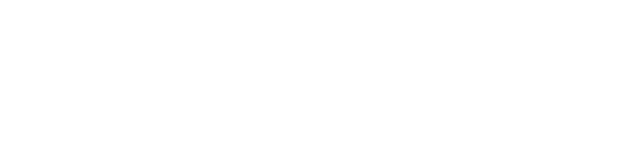
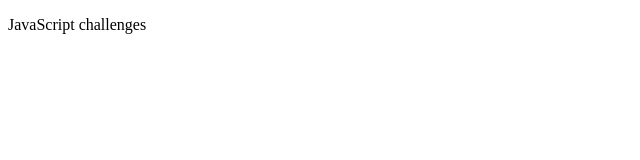
Before and after one commit to OlebogengBogopane/OLEBOG971_BCL2302_Justin_Olebogeng_Bogopane_Interactive_web_apps, a plain HTML site: page IWA2/index.html in a window 1280 px wide. Shown: the whole page, without its empty margins (0-640 px from the left). Drawn offline with Linux system fonts and the light colour scheme.

Commit message:
IWA2 comments

```diff
--- a/IWA2/index.html
+++ b/IWA2/index.html
@@ -11,7 +11,9 @@
 
 </head>
 <body>
-    <div></div>
+    <div>
+        <p>JavaScript challenges</p>
+    </div>
 </body>
 
 </html>
--- a/IWA2/js/challenge1.js
+++ b/IWA2/js/challenge1.js
@@ -9,3 +9,5 @@ const surname = 'Smith';
 
 
 console.log(user, surname);
+
+// i used inline comment as everything was commented out and i also added semi colons so that my code can run
--- a/IWA2/js/challenge2.js
+++ b/IWA2/js/challenge2.js
@@ -1,4 +1,4 @@
-/** (c) ACME Inc. 2010 */
+// (c) ACME Inc. 2010
 
 /*
  * This is the date that a user created their account
@@ -6,3 +6,5 @@
 const date = '10/07/2014';
 
 console.log(date);
+
+// The console was missing a log and a semi colon and date
--- a/IWA2/js/challenge3.js
+++ b/IWA2/js/challenge3.js
@@ -4,9 +4,11 @@ It is important to show the following message in order to:
 - to scare hackers
 - to impress investors
 */
+const message="security scan starting"
+console.warn(message);
 
-console.log('Security scan starting');
-
-// It is important to let user know when they can close the page  //
+// It is important to let user know when they can close the page
 
 console.info('Please wait for scan to complete before closing the browser.');
+
+// I added multi-line to first comments ,  semi colons
```
